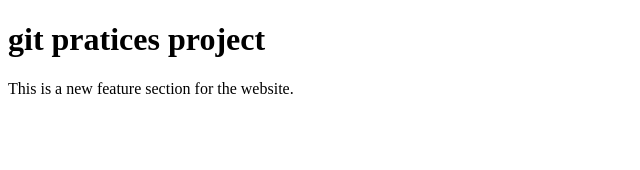
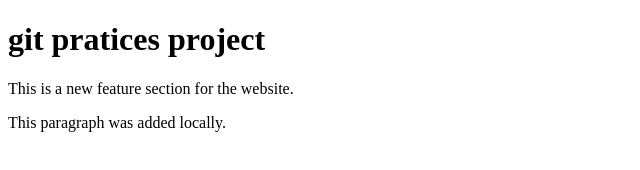
Before and after one commit to mdsohelkhan418126-coder/git-workflow, a plain HTML site: page index.html in a window 1280 px wide. Shown: the whole page, without its empty margins (0-640 px from the left). Drawn offline with Linux system fonts and the light colour scheme.

Commit message:
Add another paragraph locally

```diff
--- a/index.html
+++ b/index.html
@@ -8,5 +8,6 @@
 <body>
  <h1>git pratices project</h1>
 <p>This is a new feature section for the website.</p>
+<p>This paragraph was added locally.</p>
 </body>
 </html>
```
